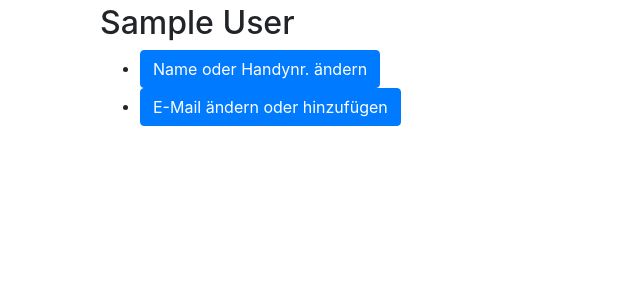
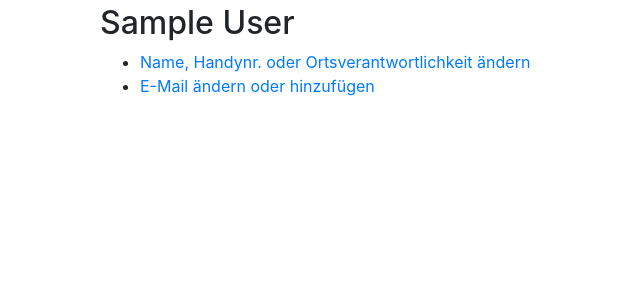
Before and after one commit to okfde/signmob, a Django app: page /users/profile/ in a window 1280 px wide. Shown: the part 56-356 px from the top of the page, without its empty margins (0-640 px from the left). Run offline with Django 3.2, Linux system fonts and the light colour scheme; the visitor is signed in with stand-in values (Sample User, id 1); data comes from the database, SQL or seed files in the repository; parts of the project's set-up code (start-up, migrations or seed data) failed here and were passed over; some libraries are stand-ins or nearby versions.

Commit message:
Add user geo field

```diff
--- a/signmob/templates/users/user_detail.html
+++ b/signmob/templates/users/user_detail.html
@@ -21,10 +21,10 @@
   <div class="col-sm-12">
     <ul>
       <li>
-        <a class="btn btn-primary" href="{% url 'users:update' %}" role="button">Name oder Handynr. ändern</a>
+        <a href="{% url 'users:update' %}" role="button">Name, Handynr. oder Ortsverantwortlichkeit ändern</a>
       </li>
       <li>
-        <a class="btn btn-primary" href="{% url 'account_email' %}" role="button">E-Mail ändern oder hinzufügen</a>
+        <a href="{% url 'account_email' %}" role="button">E-Mail ändern oder hinzufügen</a>
       </li>
     </ul>
     <!-- Your Stuff: Custom user template urls -->
--- a/signmob/users/models.py
+++ b/signmob/users/models.py
@@ -2,6 +2,7 @@ import hashlib
 import hmac
 
 from django.db import models
+from django.contrib.gis.db import models as geo_models
 from django.contrib.auth.models import (
     AbstractBaseUser,
     PermissionsMixin,
@@ -70,6 +71,7 @@ class User(AbstractBaseUser, PermissionsMixin):
     name = models.CharField(_("Name of User"), blank=True, max_length=255)
     email = models.EmailField(_("email address"), unique=True, null=True, blank=True)
     mobile = models.CharField(_('Phone number'), blank=True, max_length=255)
+    geo = geo_models.PointField(null=True, blank=True, geography=True)
 
     is_staff = models.BooleanField(
         _("staff status"),
--- a/signmob/users/views.py
+++ b/signmob/users/views.py
@@ -4,6 +4,8 @@ from django.contrib.auth.mixins import LoginRequiredMixin
 from django.contrib import messages
 from django.urls import reverse
 from django.views.generic import DetailView, RedirectView, UpdateView
+
+from leaflet.forms.widgets import LeafletWidget
 
 User = get_user_model()
 
@@ -18,16 +20,27 @@ class UserDetailView(LoginRequiredMixin, DetailView):
 user_detail_view = UserDetailView.as_view()
 
 
+class KiezWidget(LeafletWidget):
+    geom_type = 'Point'
+
+
 class UserUpdateView(LoginRequiredMixin, UpdateView):
 
     model = User
-    fields = ["name", "mobile"]
+    fields = ["name", "mobile", "geo"]
 
     def get_success_url(self):
-        return reverse("users:detail", kwargs={"pk": self.request.user.pk})
+        return reverse("users:detail")
 
     def get_object(self):
         return User.objects.get(pk=self.request.user.pk)
+
+    def get_form(self, form_class=None):
+        form = super().get_form()
+        form.fields['geo'].label = 'Dein Kiez'
+        form.fields['geo'].help_text = 'Bitte zoom an deinen Kiez heran. Dann klicke links auf den Marker und setze in die Gegend, für die du dich verantwortlich fühlst.'
+        form.fields['geo'].widget = KiezWidget()
+        return form
 
 
 user_update_view = UserUpdateView.as_view()
```
Also changed, not shown: signmob/templates/users/user_form.html (+15 -0 lines), signmob/users/migrations/0005_user_geo.py (added).
